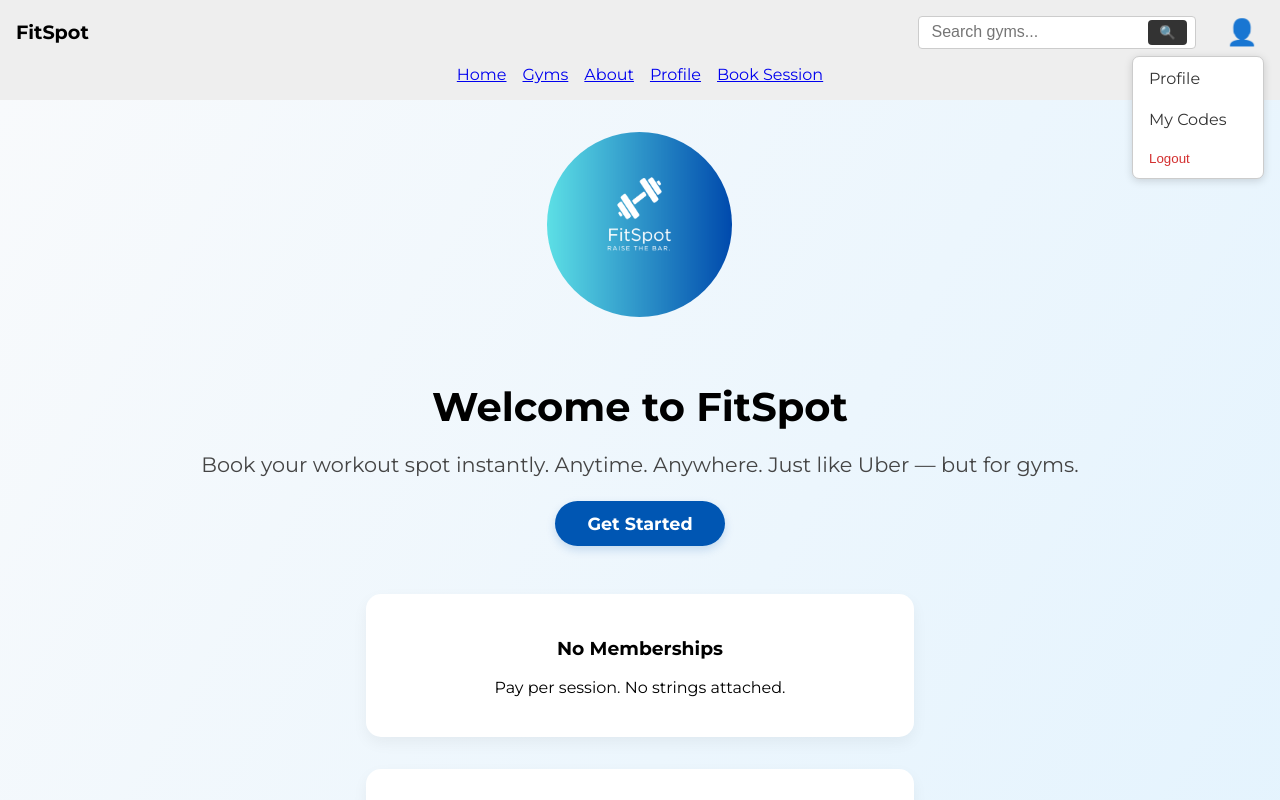
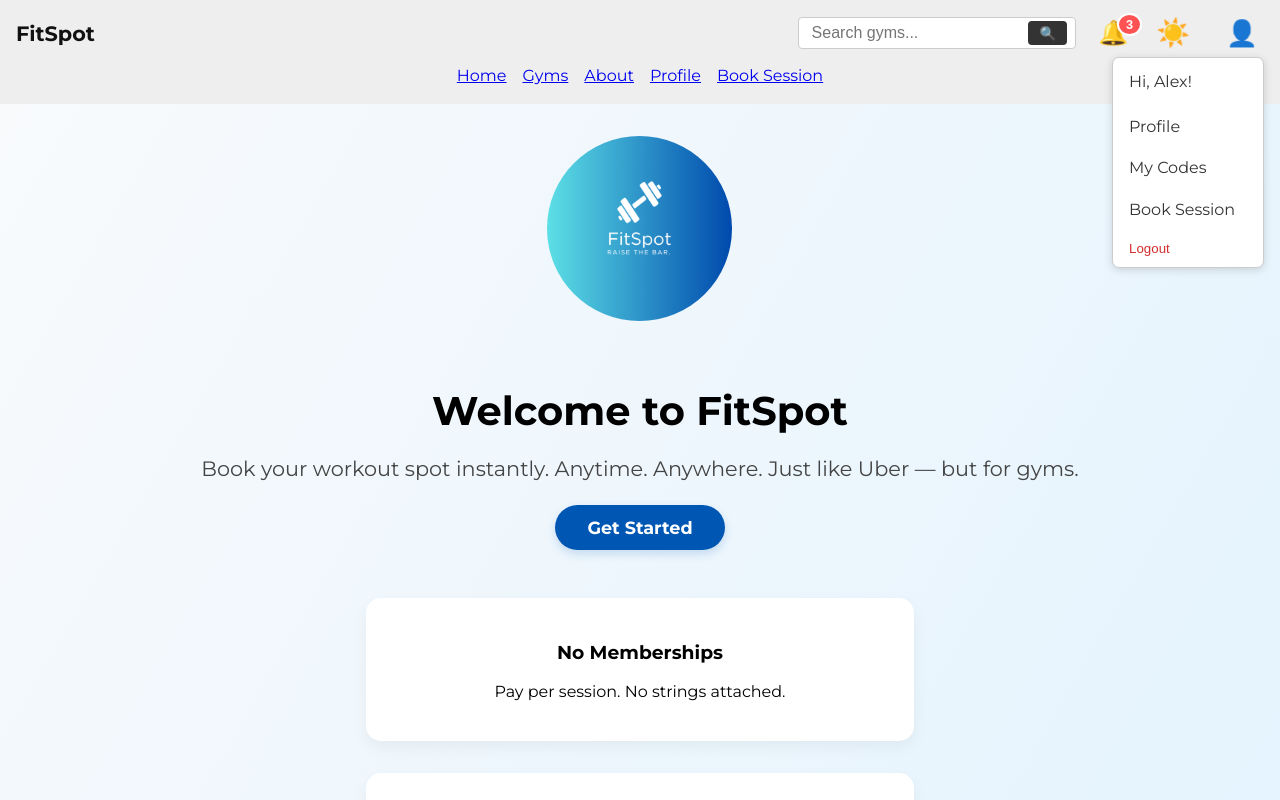
Before and after one commit to StartedtoCodewithAI/FitSpot, a React (Vite) app: page / in a window 1280 px wide. Both pictures are taken after a click on the button "Profile menu". Shown: the top 800 px of the page. Built offline with nearby package versions, Linux system fonts and the light colour scheme.

Commit message:
Update Navbar.jsx

```diff
--- a/src/components/Navbar.jsx
+++ b/src/components/Navbar.jsx
@@ -1,68 +1,103 @@
 import React, { useState } from "react";
 import { Link } from "react-router-dom";
 
-// Dummy authentication state (replace with real auth logic)
-const isAuthenticated = true; // set to false to show Login instead of Logout
+// Dummy authentication and notifications state.
+// In a real app, replace with actual state management/auth logic.
+const isAuthenticatedDefault = true;
+const userName = "Alex";
+const unreadNotifications = 3;
 
 export default function Navbar() {
   const [menuOpen, setMenuOpen] = useState(false);
   const [profileOpen, setProfileOpen] = useState(false);
   const [search, setSearch] = useState("");
+  const [isAuthenticated, setIsAuthenticated] = useState(isAuthenticatedDefault);
+  const [darkMode, setDarkMode] = useState(false);
 
-  // Example search handler (replace with your actual search logic)
+  // Example search handler (replace with your search logic)
   const handleSearch = (e) => {
     e.preventDefault();
     alert(`Searching for: ${search}`);
     setSearch("");
   };
 
+  // Dummy logout handler
+  const handleLogout = () => {
+    setIsAuthenticated(false);
+    setProfileOpen(false);
+    alert("Logged out!");
+  };
+
+  // Dummy login handler
+  const handleLogin = () => {
+    setIsAuthenticated(true);
+    setProfileOpen(false);
+    alert("Logged in!");
+  };
+
+  const handleDarkModeToggle = () => setDarkMode((d) => !d);
+
   return (
-    <nav style={{
-      background: "#eee",
+    <nav
+      style={{
+        background: darkMode ? "#222" : "#eee",
+        color: darkMode ? "#fff" : "#222",
         padding: "1rem",
         display: "flex",
         flexDirection: "column",
         alignItems: "stretch",
-      boxShadow: "0 2px 8px rgba(0,0,0,0.06)"
-    }}>
-      <div style={{
+        boxShadow: "0 2px 8px rgba(0,0,0,0.06)",
+        minHeight: "72px",
+        transition: "background 0.3s, color 0.3s"
+      }}
+    >
+      <div
+        style={{
           display: "flex",
           justifyContent: "space-between",
           alignItems: "center"
-      }}>
+        }}
+      >
         {/* Hamburger for mobile */}
         <button
           onClick={() => setMenuOpen(!menuOpen)}
           style={{
-            display: "inline-block",
             background: "none",
             border: "none",
             fontSize: "2rem",
             cursor: "pointer",
+            color: darkMode ? "#fff" : "#333",
             marginRight: "1rem",
             minWidth: "44px",
             minHeight: "44px",
-            lineHeight: "1",
-            color: "#333"
+            lineHeight: "1"
           }}
           className="navbar-hamburger"
+          aria-label="Open menu"
         >
           ☰
         </button>
+
         {/* Brand / Logo */}
-        <div style={{ fontWeight: "bold", fontSize: "1.2rem", flex: 1 }}>
-          <Link to="/" style={{ textDecoration: "none", color: "black" }}>FitSpot</Link>
+        <div style={{ fontWeight: "bold", fontSize: "1.3rem", flex: 1 }}>
+          <Link to="/" style={{ textDecoration: "none", color: darkMode ? "#fff" : "#111" }}>
+            FitSpot
+          </Link>
         </div>
+
         {/* Search Bar */}
-        <form onSubmit={handleSearch} style={{
+        <form
+          onSubmit={handleSearch}
+          style={{
             display: "flex",
             alignItems: "center",
-          background: "#fff",
+            background: darkMode ? "#333" : "#fff",
             borderRadius: "4px",
-          border: "1px solid #ccc",
+            border: `1px solid ${darkMode ? "#444" : "#ccc"}`,
             marginRight: "1rem",
             padding: "0.2rem 0.5rem"
-        }}>
+          }}
+        >
           <input
             type="text"
             placeholder="Search gyms..."
@@ -72,6 +107,7 @@ export default function Navbar() {
               border: "none",
               outline: "none",
               background: "transparent",
+              color: darkMode ? "#fff" : "#111",
               padding: "0.2rem 0.3rem",
               fontSize: "1rem"
             }}
@@ -79,8 +115,8 @@ export default function Navbar() {
           <button
             type="submit"
             style={{
-              background: "#333",
-              color: "white",
+              background: darkMode ? "#444" : "#333",
+              color: "#fff",
               border: "none",
               borderRadius: "4px",
               padding: "0.3rem 0.7rem",
@@ -91,6 +127,57 @@ export default function Navbar() {
             🔍
           </button>
         </form>
+
+        {/* Notifications */}
+        <div style={{ position: "relative", marginRight: "1rem" }}>
+          <button
+            style={{
+              background: "none",
+              border: "none",
+              cursor: "pointer",
+              fontSize: "1.5rem",
+              color: darkMode ? "#fff" : "#333"
+            }}
+            aria-label="Notifications"
+          >
+            🔔
+            {unreadNotifications > 0 && (
+              <span
+                style={{
+                  position: "absolute",
+                  top: "-5px",
+                  right: "-8px",
+                  background: "#FF5252",
+                  color: "#fff",
+                  borderRadius: "50%",
+                  fontSize: "0.8rem",
+                  padding: "2px 7px",
+                  fontWeight: "bold",
+                  border: "2px solid #fff"
+                }}
+              >
+                {unreadNotifications}
+              </span>
+            )}
+          </button>
+        </div>
+
+        {/* Dark mode toggle */}
+        <button
+          onClick={handleDarkModeToggle}
+          style={{
+            background: "none",
+            border: "none",
+            cursor: "pointer",
+            fontSize: "1.7rem",
+            color: darkMode ? "#FFD700" : "#111",
+            marginRight: "1rem"
+          }}
+          aria-label="Toggle dark mode"
+        >
+          {darkMode ? "🌙" : "☀️"}
+        </button>
+
         {/* Profile/Avatar Dropdown */}
         <div style={{ position: "relative" }}>
           <button
@@ -100,7 +187,8 @@ export default function Navbar() {
               border: "none",
               cursor: "pointer",
               fontSize: "1.6rem",
-              marginLeft: "0.5rem"
+              marginLeft: "0.5rem",
+              color: darkMode ? "#FFD700" : "#111"
             }}
             aria-label="Profile menu"
           >
@@ -112,19 +200,25 @@ export default function Navbar() {
                 position: "absolute",
                 right: 0,
                 top: "2.5rem",
-                background: "#fff",
-                border: "1px solid #ccc",
+                background: darkMode ? "#222" : "#fff",
+                border: `1px solid ${darkMode ? "#444" : "#ccc"}`,
                 borderRadius: "7px",
                 boxShadow: "0 2px 8px rgba(0,0,0,0.15)",
-                minWidth: "130px",
+                minWidth: "150px",
                 zIndex: 10
               }}
               onMouseLeave={() => setProfileOpen(false)}
             >
-              <Link to="/profile" style={{ display: "block", padding: "0.7rem 1rem", color: "#333", textDecoration: "none" }}>Profile</Link>
-              <Link to="/my-codes" style={{ display: "block", padding: "0.7rem 1rem", color: "#333", textDecoration: "none" }}>My Codes</Link>
-              {isAuthenticated
-                ? <button style={{
+              <div style={{ padding: "0.9rem 1rem", color: darkMode ? "#FFD700" : "#333", fontWeight: 500 }}>
+                {isAuthenticated ? `Hi, ${userName}!` : "Welcome!"}
+              </div>
+              <Link to="/profile" style={{ display: "block", padding: "0.7rem 1rem", color: darkMode ? "#fff" : "#333", textDecoration: "none" }}>Profile</Link>
+              <Link to="/my-codes" style={{ display: "block", padding: "0.7rem 1rem", color: darkMode ? "#fff" : "#333", textDecoration: "none" }}>My Codes</Link>
+              <Link to="/book-session" style={{ display: "block", padding: "0.7rem 1rem", color: darkMode ? "#fff" : "#333", textDecoration: "none" }}>Book Session</Link>
+              {isAuthenticated ? (
+                <button
+                  onClick={handleLogout}
+                  style={{
                     display: "block",
                     width: "100%",
                     textAlign: "left",
@@ -133,13 +227,32 @@ export default function Navbar() {
                     border: "none",
                     color: "#d32f2f",
                     cursor: "pointer"
-                  }}>Logout</button>
-                : <Link to="/login" style={{ display: "block", padding: "0.7rem 1rem", color: "#333", textDecoration: "none" }}>Login</Link>
-              }
+                  }}
+                >
+                  Logout
+                </button>
+              ) : (
+                <button
+                  onClick={handleLogin}
+                  style={{
+                    display: "block",
+                    width: "100%",
+                    textAlign: "left",
+                    padding: "0.7rem 1rem",
+                    background: "none",
+                    border: "none",
+                    color: darkMode ? "#FFD700" : "#333",
+                    cursor: "pointer"
+                  }}
+                >
+                  Login
+                </button>
+              )}
             </div>
           )}
         </div>
       </div>
+
       {/* Navigation Links */}
       <div
         style={{
@@ -171,7 +284,7 @@ export default function Navbar() {
         <Link to="/profile">Profile</Link>
         <Link to="/book-session">Book Session</Link>
       </div>
-      {/* Responsive CSS (add to your main CSS if you want to move it out of here) */}
+      {/* Responsive CSS for Navbar */}
       <style>
         {`
         @media (max-width: 700px) {
```
Lines whose indentation alone changed are shown as unchanged.
